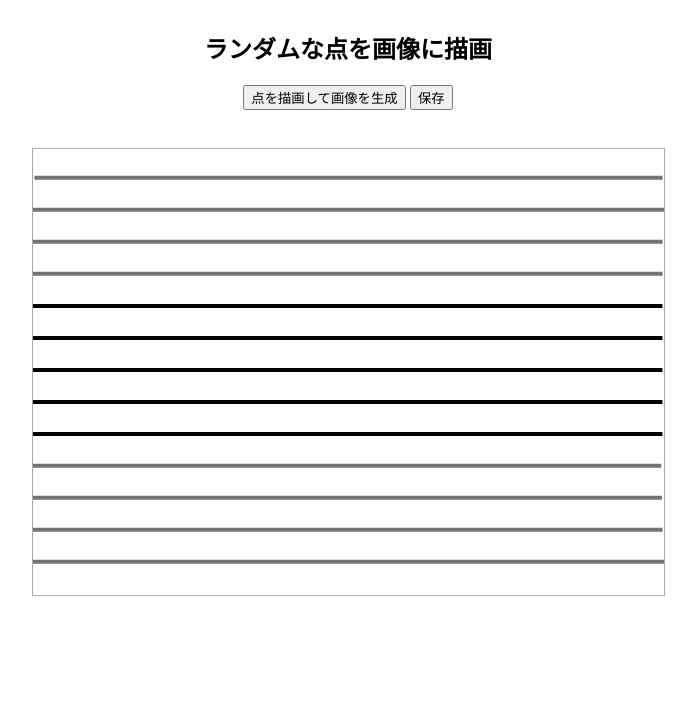
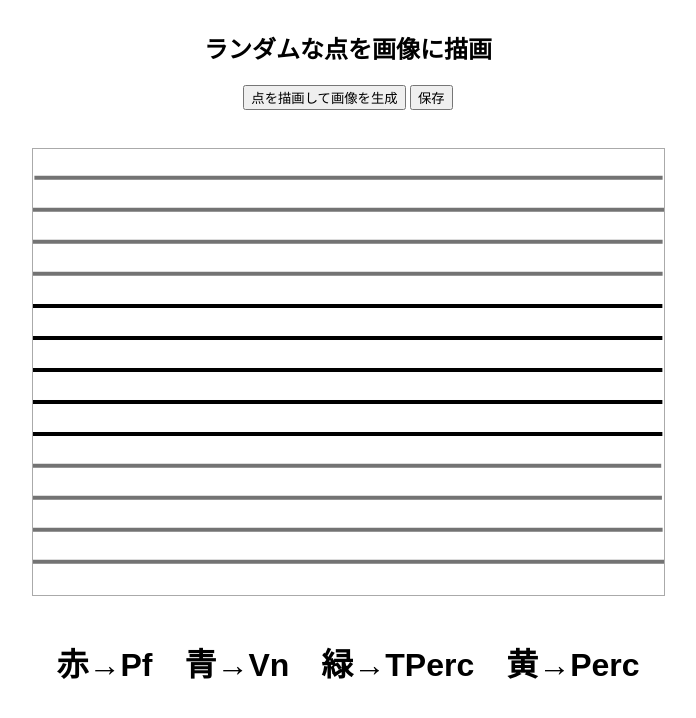
Before and after one commit to bububukun/a, a plain HTML site: page index.html in a window 1280 px wide. Shown: the whole page, without its empty margins (292-988 px from the left). Drawn offline with Linux system fonts and the light colour scheme.

Commit message:
Update index.html

```diff
--- a/index.html
+++ b/index.html
@@ -16,6 +16,10 @@
 
   <br>
   <canvas id="canvas"></canvas>
+  <br>
+
+  <br>
+  <h1>赤→Pf　青→Vn　緑→TPerc　黄→Perc
 
   <script>
     const imgInput = document.getElementById("imgInput");
```
